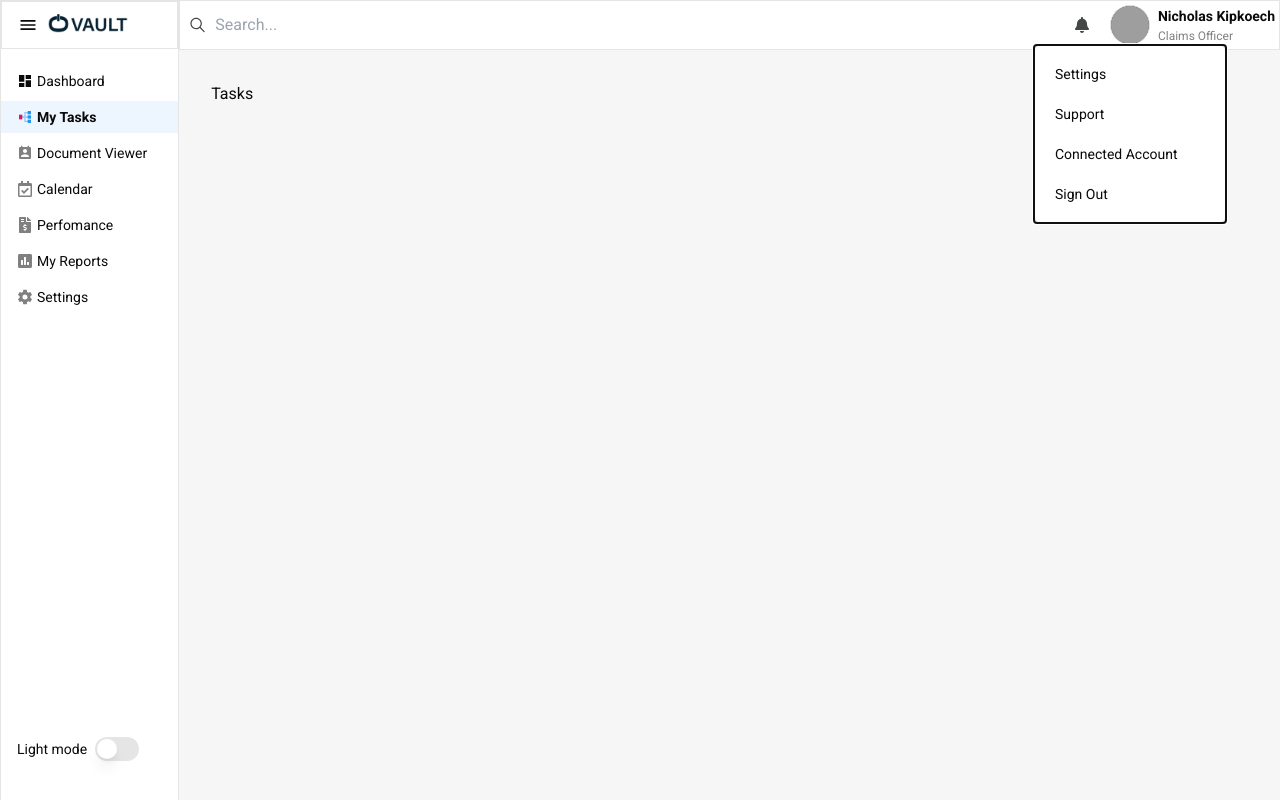
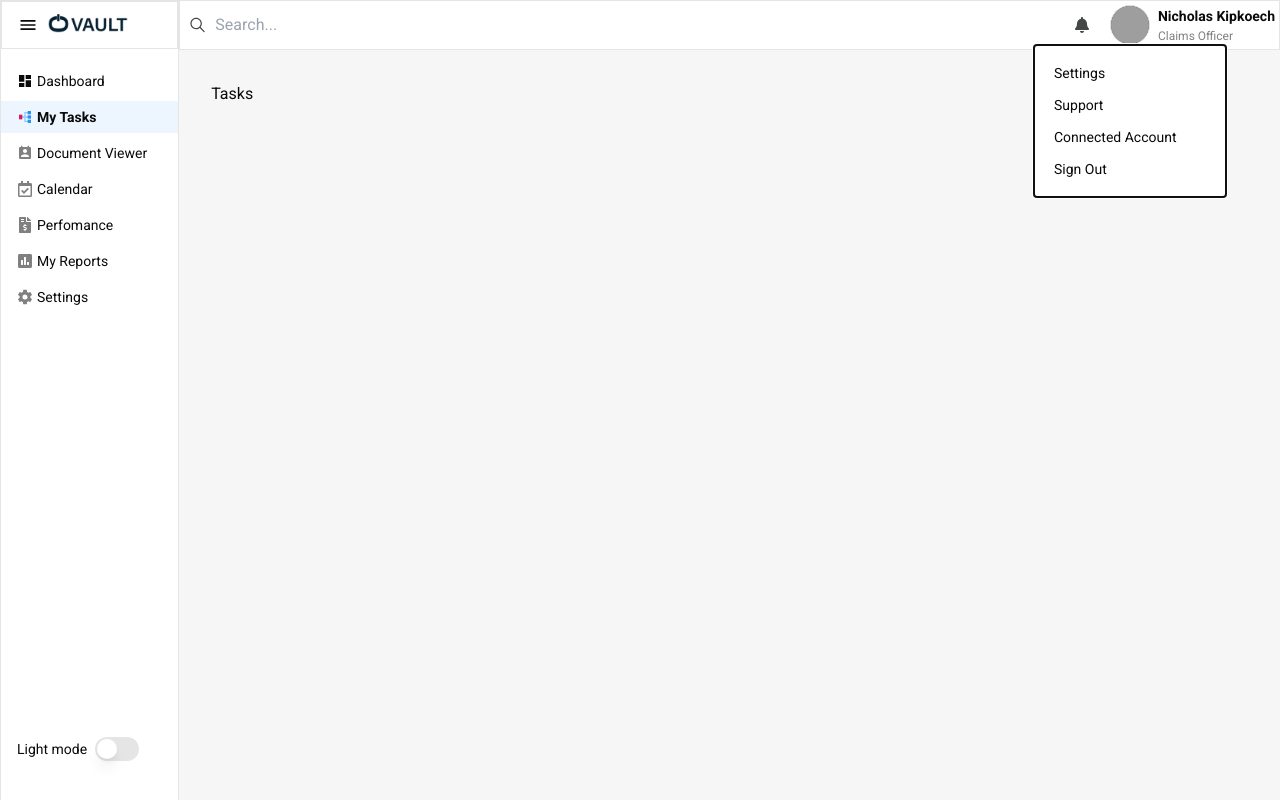
Before and after one commit to Nicholas-Kipkoech/Bima-Vault, a React (Vite) app: page /tasks in a window 1280 px wide. Both pictures are taken after a click on the element 1129 px from the left and 25 px from the top of the page. Built offline with nearby package versions, Linux system fonts and the light colour scheme; grey boxes are pictures that could not be loaded.

Commit message:
push new chnges

```diff
--- a/src/pages/Navbar.tsx
+++ b/src/pages/Navbar.tsx
@@ -17,13 +17,13 @@ const Navbar = () => {
           <div>
             <Popover>
               <PopoverTrigger asChild>
-                <Avatar className="bg-slate-600 border ">
+                <Avatar className="bg-slate-600 border">
                   <AvatarImage src="https://avatars.githubusercontent.com/u/58167221?v=4" />
                   <AvatarFallback>NK</AvatarFallback>
                 </Avatar>
               </PopoverTrigger>
               <PopoverContent>
-                <div className="flex flex-col gap-2 border bg-white rounded-md  p-3 text-[14px] w-[12rem]">
+                <div className="flex flex-col   bg-white rounded-md  p-3 text-[14px] w-[12rem]">
                   <div className="h-8 hover:bg-[#EDF4FE] flex items-center rounded-md pl-2">
                     <span>Settings</span>
                   </div>
--- a/src/pages/Tasks.tsx
+++ b/src/pages/Tasks.tsx
@@ -1,5 +1,3 @@
-import React from 'react'
-
 const Tasks = () => {
   return <div>Tasks</div>
 }
```
